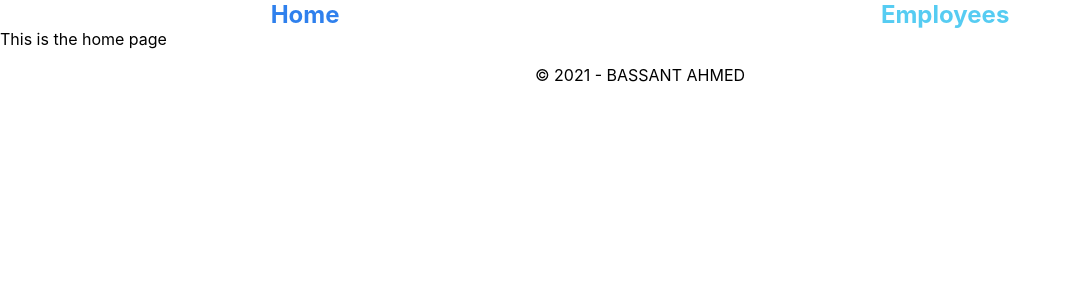
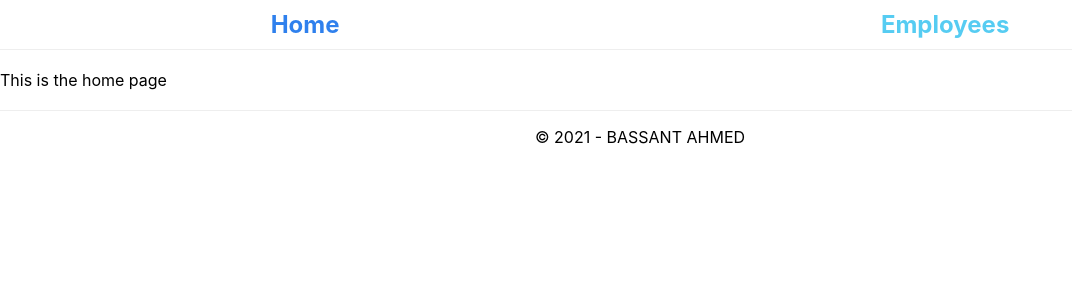
Before and after one commit to thepassant/employees, a React (Create React App) app: page / in a window 1280 px wide. Shown: the top 300 px of the page, without its empty margins (0-1072 px from the left). Built offline with nearby package versions, Linux system fonts and the light colour scheme.

Commit message:
update styles

```diff
--- a/src/App.js
+++ b/src/App.js
@@ -9,6 +9,7 @@ import Header from "./containers/Header";
 const App = () => (
     <div className="App">
         <Header />
+        <main>
             <Routes>
                 <Route
                     path="/"
@@ -20,6 +21,7 @@ const App = () => (
                 />
                 <Route path="*" element={<NotFoundPage />} />
             </Routes>
+        </main>
         <Footer />
     </div>
   );
--- a/src/containers/Header.js
+++ b/src/containers/Header.js
@@ -9,12 +9,14 @@ const Header = () => {
     );
 
     return (
+        <div className='header-wrapper'>
             <nav className="navbar">
                 <div className="menu">
                     {renderLink({ to: '/', label: 'Home' })}
                     {renderLink({ to: '/employees', label: 'Employees' })}
                 </div>
             </nav>
+        </div>
     );
 };
 
--- a/src/scss/containers/_header.scss
+++ b/src/scss/containers/_header.scss
@@ -1,3 +1,6 @@
+.header-wrapper {
+  padding: 10px 0;
+
   .navbar{
     align-items: center;
     display: flex;
@@ -30,3 +33,4 @@
       }
     }
   }
+}
--- a/src/scss/index.scss
+++ b/src/scss/index.scss
@@ -23,3 +23,9 @@ body {
 .text-center {
   text-align: center;
 }
+
+main {
+  padding: 20px 0;
+  border-bottom: 1px solid #eeeeee;
+  border-top: 1px solid #eeeeee;
+}
```
Lines whose indentation alone changed are shown as unchanged.
